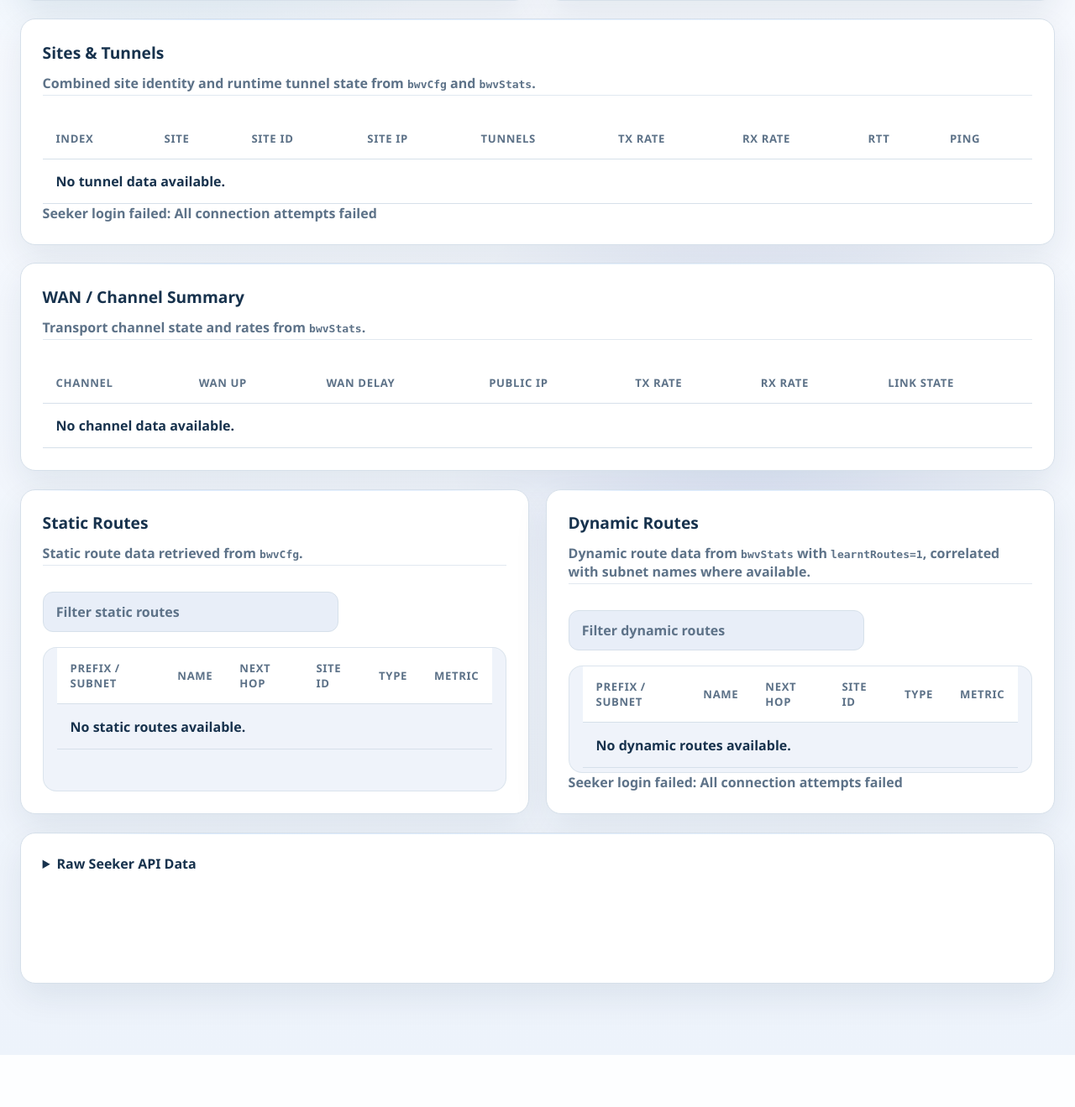
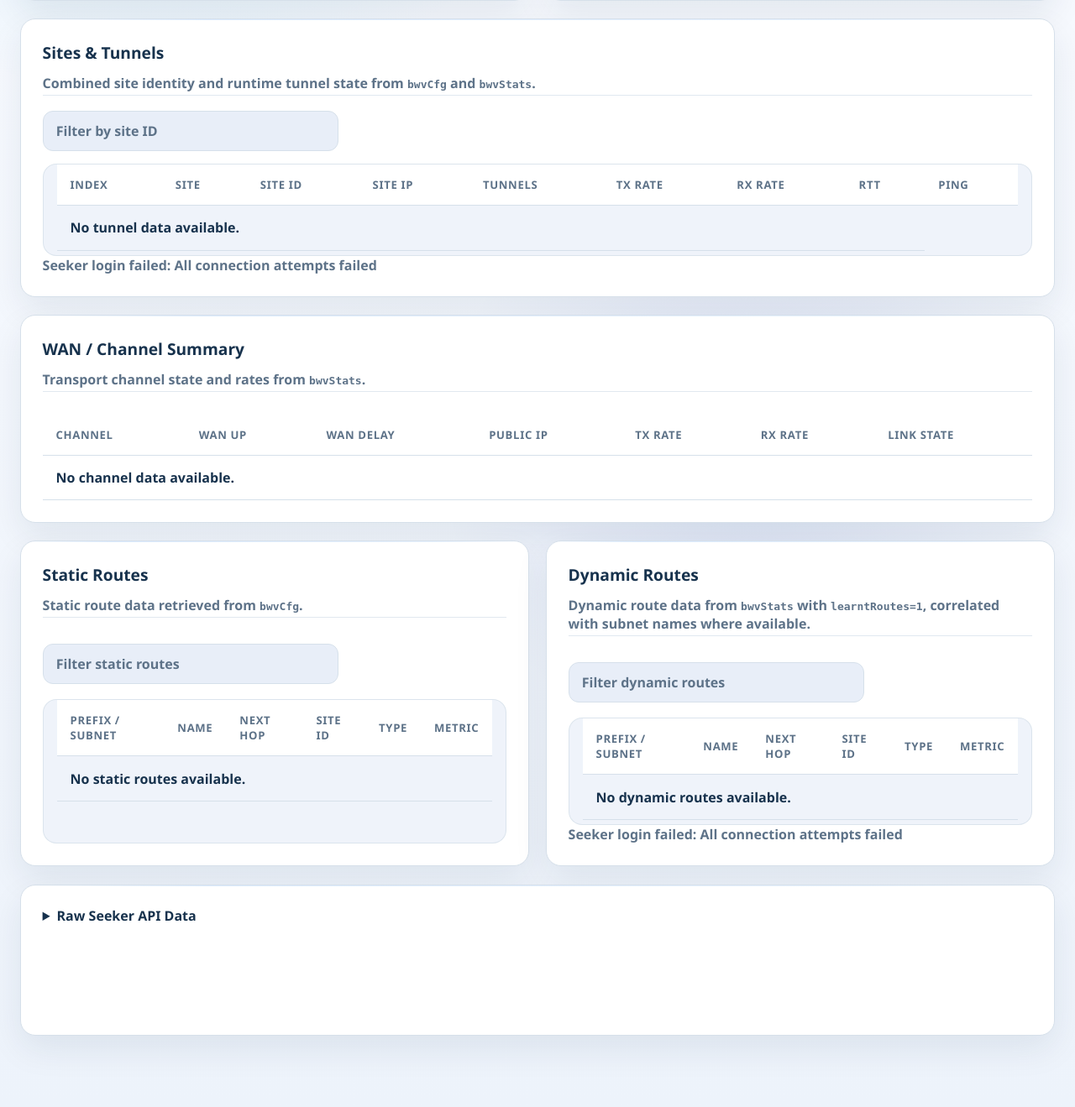
Before and after one commit to rbrady47/smp, a FastAPI app: page /node/1 in a window 1280 px wide. Shown: the part 909-2228 px from the top of the page at 84% size. Before the commit the page ends 2166 px from the top, so only its background shows below. Run offline with FastAPI, Linux system fonts and the light colour scheme; tables that the repository leaves empty hold one stand-in row (values such as "Sample post"); data that the repository does not hold is empty.

Commit message:
Milestone 8 cleanup: refined tunnel display logic and UI improvements

```diff
--- a/static/css/style.css
+++ b/static/css/style.css
@@ -26,7 +26,7 @@
 
 body {
     margin: 0;
-    font-family: "Segoe UI", Tahoma, Geneva, Verdana, sans-serif;
+    font-family: "Aptos", "Segoe UI Variable Text", "Segoe UI", Tahoma, Geneva, Verdana, sans-serif;
     background:
         radial-gradient(circle at 15% 20%, rgba(32, 168, 216, 0.22), transparent 28%),
         radial-gradient(circle at 80% 12%, rgba(15, 108, 189, 0.16), transparent 24%),
@@ -71,6 +71,7 @@ a {
     font-size: 1.1rem;
     font-weight: 700;
     letter-spacing: 0.08em;
+    font-family: "Aptos Display", "Segoe UI Variable Display", "Bahnschrift", "Aptos", "Segoe UI", sans-serif;
 }
 
 .nav {
@@ -174,6 +175,10 @@ a {
 .dashboard-toolbar h1 {
     margin: 0;
     font-size: clamp(2rem, 4vw, 3rem);
+    font-family: "Aptos Display", "Segoe UI Variable Display", "Bahnschrift", "Aptos", "Segoe UI", sans-serif;
+    font-weight: 700;
+    letter-spacing: -0.035em;
+    line-height: 0.95;
 }
 
 .subtitle {
@@ -744,6 +749,7 @@ a {
     font-size: 0.8rem;
     font-weight: 700;
     letter-spacing: 0.01em;
+    font-family: "Aptos", "Segoe UI Variable Text", "Segoe UI", sans-serif;
 }
 
 .node-status {
@@ -1058,6 +1064,14 @@ a {
     box-shadow: inset 0 1px 0 rgba(255, 255, 255, 0.03);
 }
 
+#detail-tunnels-body {
+    scroll-margin-top: 0;
+}
+
+section.card:has(#detail-tunnels-body) .route-table-wrap {
+    max-height: 21rem;
+}
+
 .route-table-wrap .data-table {
     margin-top: 0;
 }
--- a/static/js/app.js
+++ b/static/js/app.js
@@ -963,6 +963,43 @@ function wireRouteFilter(inputId, bodyId, columns, emptyMessage) {
     handler();
 }
 
+function wireSitesFilter() {
+    const input = document.getElementById("detail-sites-filter");
+    if (!input) {
+        return;
+    }
+
+    const bodyId = "detail-tunnels-body";
+    const columns = ["mate_index", "site_name", "mate_site_id", "mate_ip", "tx_rate", "rx_rate", "rtt_ms", "ping"];
+    const emptyMessage = "No tunnel data available.";
+    const handler = () => {
+        const body = document.getElementById(bodyId);
+        if (!body) {
+            return;
+        }
+        const sourceRows = Array.isArray(body._sourceRows) ? body._sourceRows : [];
+        const query = String(input.value ?? "").trim().toLowerCase();
+        if (!query) {
+            renderDetailTableBody(bodyId, sourceRows, columns, emptyMessage);
+            return;
+        }
+        const filteredRows = sourceRows.filter((row) =>
+            String(row?.mate_site_id ?? "").toLowerCase().includes(query),
+        );
+        renderDetailTableBody(
+            bodyId,
+            filteredRows,
+            columns,
+            `No sites matched "${query}".`,
+            { storeSource: false },
+        );
+    };
+    input.removeEventListener("input", input._sitesFilterHandler);
+    input._sitesFilterHandler = handler;
+    input.addEventListener("input", handler);
+    handler();
+}
+
 function formatDetailCell(column, value) {
     if (column === "tunnel_health" && Array.isArray(value)) {
         return `
@@ -1042,6 +1079,7 @@ async function loadNodeDetailPage() {
             ["mate_index", "site_name", "mate_site_id", "mate_ip", "tunnel_health", "tx_rate", "rx_rate", "rtt_ms", "ping"],
             "No tunnel data available.",
         );
+        wireSitesFilter();
         renderDetailTableBody(
             "detail-channels-body",
             detail.channels ?? [],
--- a/templates/node_detail.html
+++ b/templates/node_detail.html
@@ -86,7 +86,16 @@
                 <h2>Sites &amp; Tunnels</h2>
                 <p class="section-copy">Combined site identity and runtime tunnel state from <code>bwvCfg</code> and <code>bwvStats</code>.</p>
             </div>
-            <div class="table-wrap">
+            <div class="route-table-toolbar">
+                <input
+                    id="detail-sites-filter"
+                    class="route-filter-input"
+                    type="search"
+                    placeholder="Filter by site ID"
+                    autocomplete="off"
+                >
+            </div>
+            <div class="table-wrap route-table-wrap">
                 <table class="data-table">
                     <thead>
                         <tr>
```
Also changed, not shown: app/seeker_api.py (+22 -9 lines).
